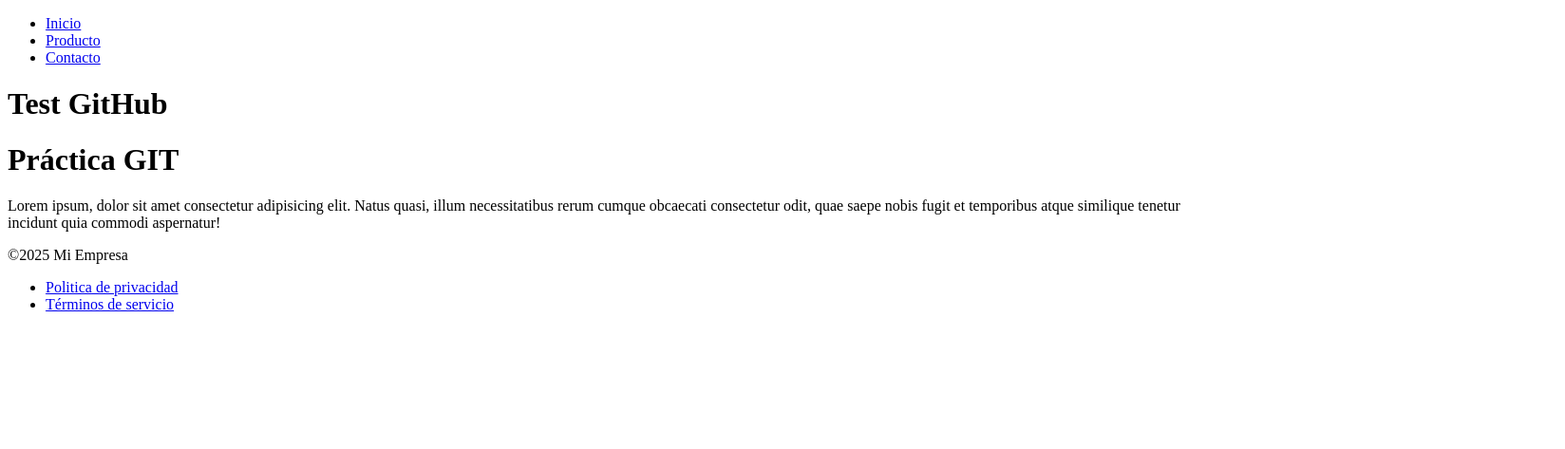
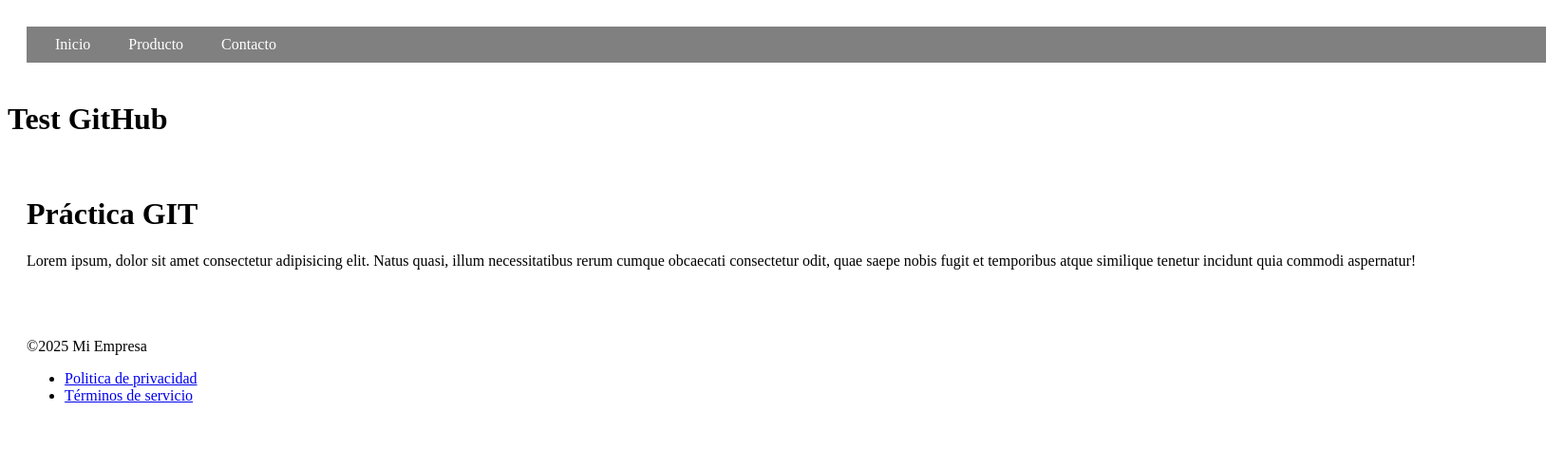
Before and after one commit to Tabaxico/git_test, a plain HTML site: page index.html in a window 1280 px wide. Shown: the whole page at 95% size, 1648 px wide, since content can reach past the window. Drawn offline with Linux system fonts and the light colour scheme.

Commit message:
Feat: merge branches into master

```diff
--- a/index.html
+++ b/index.html
@@ -3,10 +3,11 @@
 <head>
     <meta charset="UTF-8">
     <meta name="viewport" content="width=device-width, initial-scale=1.0">
+    <link rel="stylesheet" href="css/style.css">
     <title>Document</title>
 </head>
-<header>
-    <nav>
+<header class="container">
+    <nav class="navbar">
         <ul>
             <li><a href="#">Inicio</a></li>
             <li><a href="#">Producto</a></li>
@@ -16,13 +17,13 @@
 </header>
 <body>
     <h1>Test GitHub</h1>
-    <main>
+    <main class="container">
         <h1>Práctica GIT</h1>
         <p>Lorem ipsum, dolor sit amet consectetur adipisicing elit. Natus quasi, illum necessitatibus rerum cumque obcaecati consectetur odit, quae saepe nobis fugit et temporibus atque similique tenetur incidunt quia commodi aspernatur!</p>
     </main>
 
 </body>
-<footer>
+<footer class="container">
     <p>&copy;2025 Mi Empresa</p>
     <ul>
         <li><a href="#">Politica de privacidad</a></li>
```
